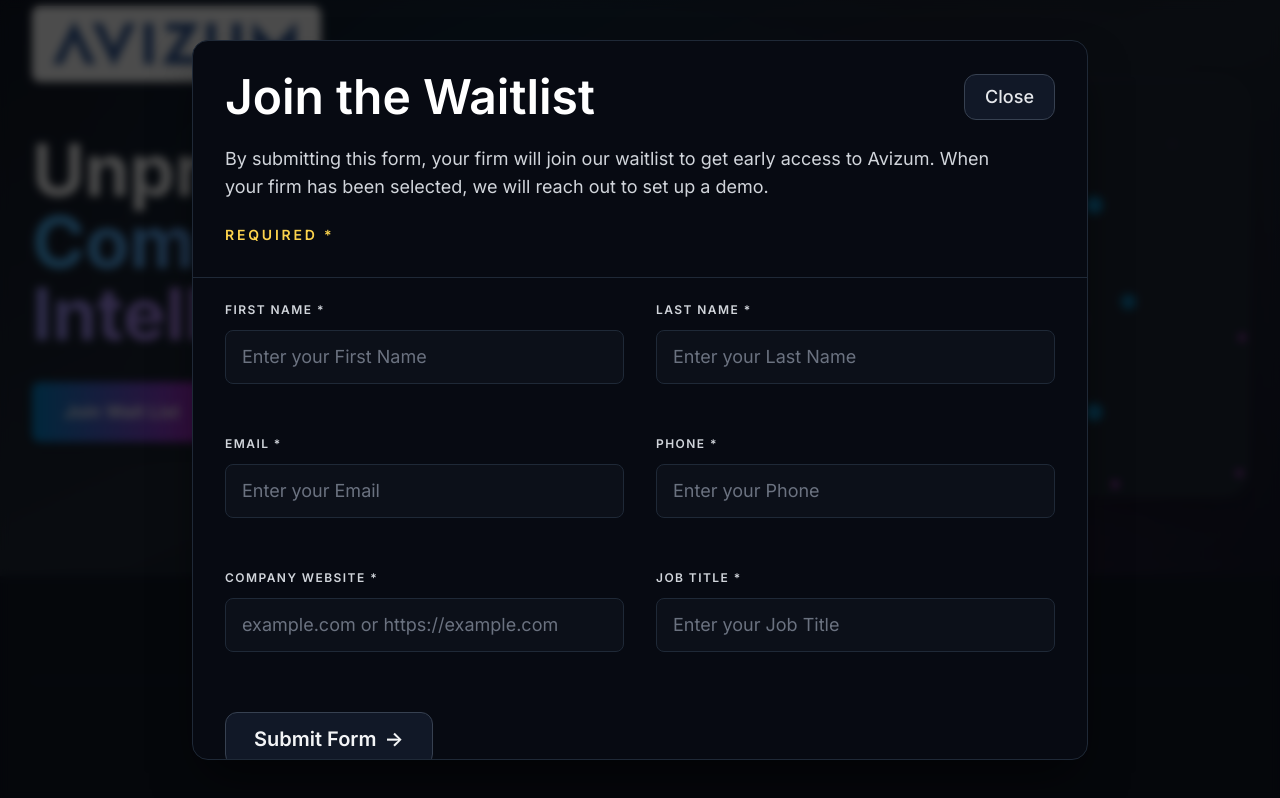
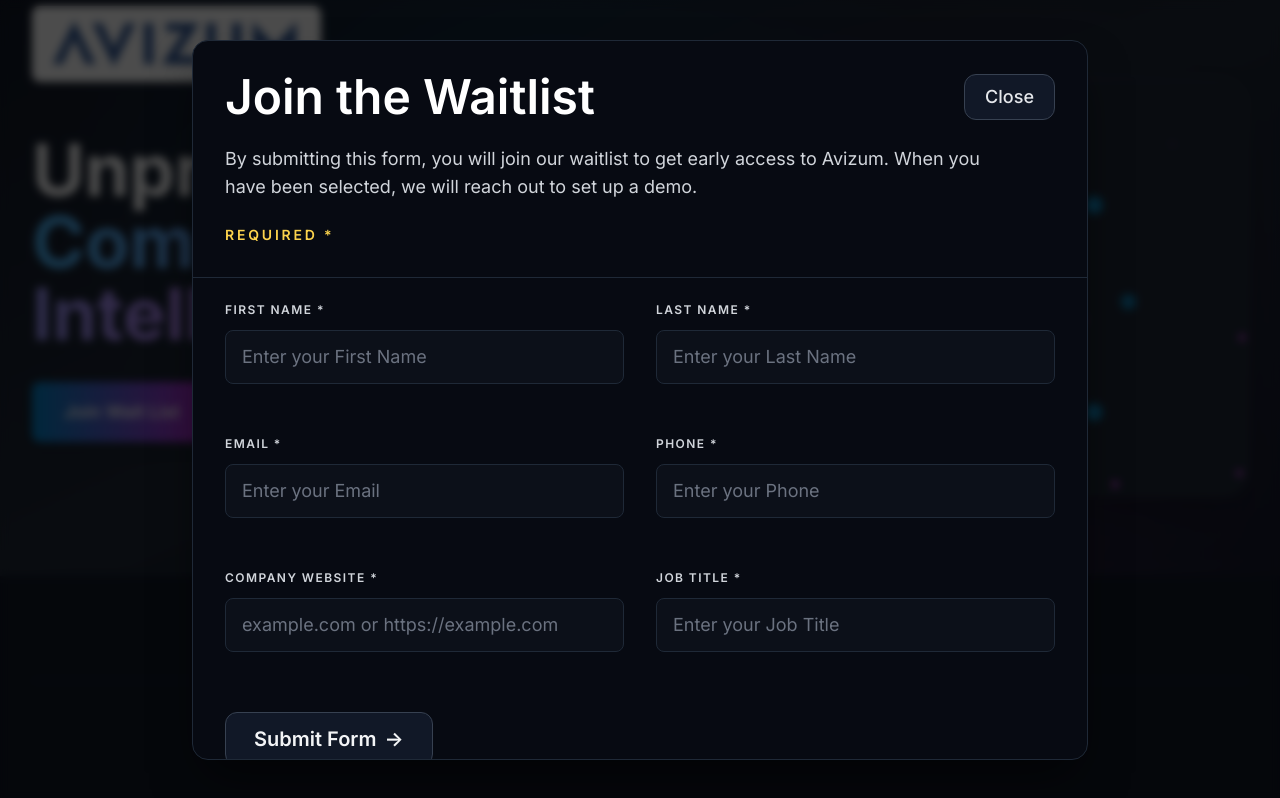
Before and after one commit to fernando-atacana/avizum-landing-page, a Next.js app: page / in a window 1280 px wide. Both pictures are taken after a click on the button "Join Wait List". Built offline with nearby package versions, Linux system fonts and the light colour scheme.

Commit message:
fix: update wording in WaitlistModal for clarity and consistency

```diff
--- a/components/WaitlistModal.tsx
+++ b/components/WaitlistModal.tsx
@@ -186,9 +186,9 @@
                   </button>
                 </div>
                 <p className="max-w-3xl text-lg text-gray-300">
-                  By submitting this form, your firm will join our waitlist to get
-                  early access to Avizum. When your firm has been selected, we
-                  will reach out to set up a demo.
+                  By submitting this form, you will join our waitlist to get early
+                  access to Avizum. When you have been selected, we will reach out
+                  to set up a demo.
                 </p>
                 <p className="mt-6 text-sm font-semibold uppercase tracking-[0.2em] text-amber-300">
                   Required *
```
